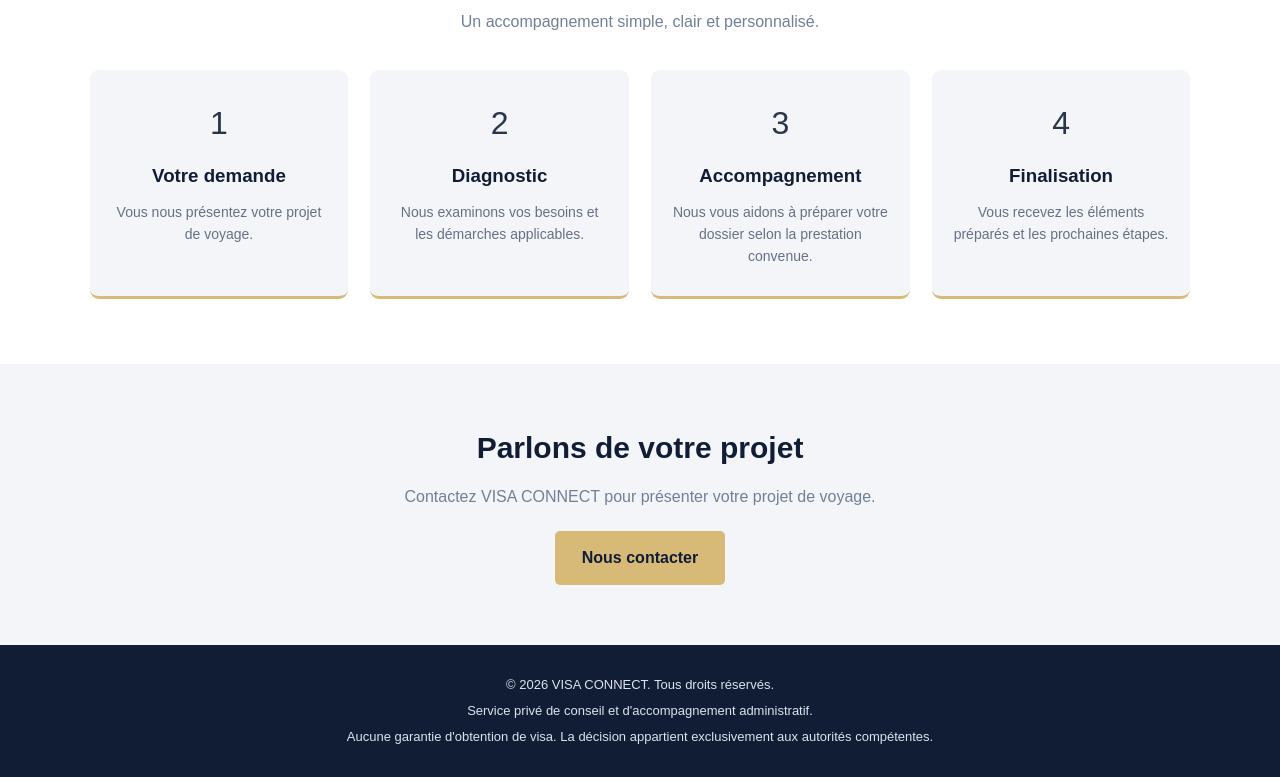
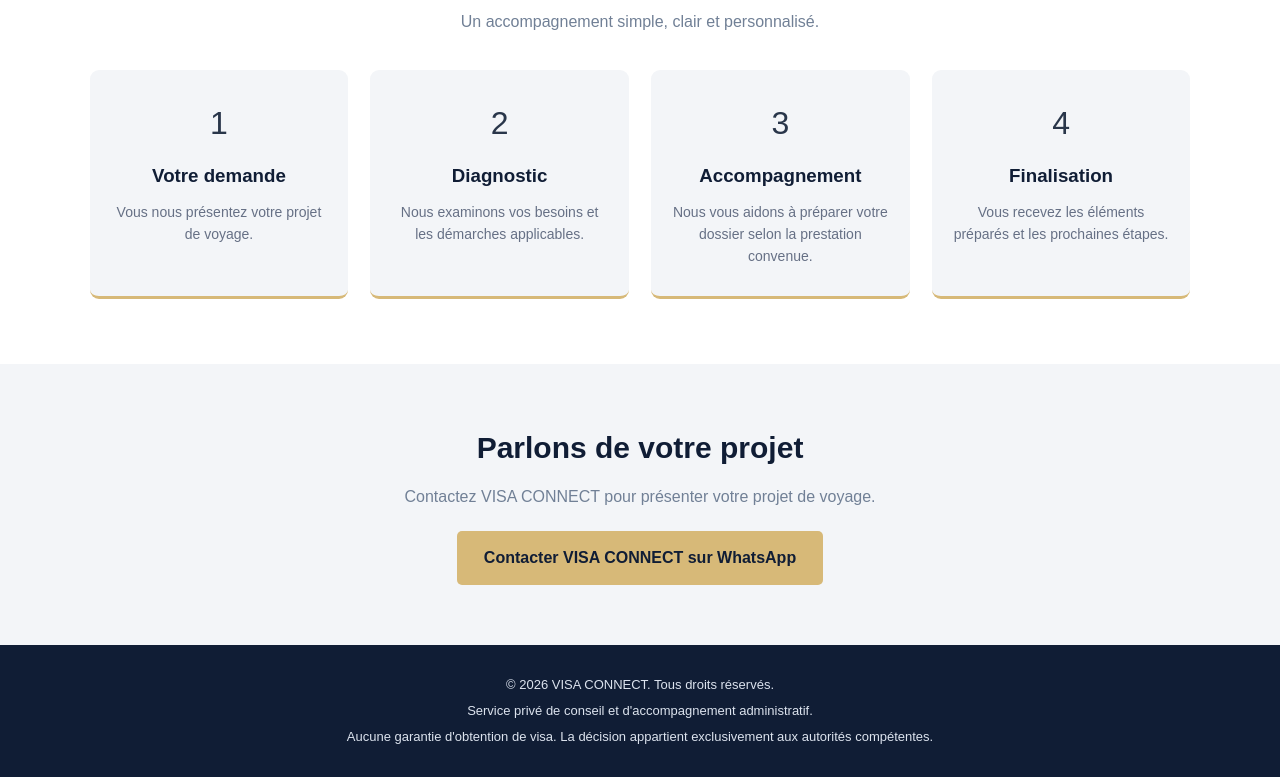
Before and after one commit to visa-connect-tunisia/visa-connect, a plain HTML site: page frontend/index.html in a window 1280 px wide. Shown: the part 2086-2863 px from the top of the page. Drawn offline with Linux system fonts and the light colour scheme.

Commit message:
Add WhatsApp contact button
Replace the email contact button with a direct WhatsApp link.
Add a pre-filled message for VISA CONNECT clients.

```diff
--- a/frontend/index.html
+++ b/frontend/index.html
@@ -384,9 +384,14 @@
       Contactez VISA CONNECT pour présenter votre projet de voyage.
     </p>
 
-    <a href="mailto:contact@visa-connect.tn" class="btn">
-      Nous contacter
-    </a>
+
+<a href="https://wa.me/21694182441?text=Bonjour%2C%20je%20souhaite%20obtenir%20des%20renseignements%20sur%20vos%20services%20de%20visa."
+   class="btn"
+   target="_blank"
+   rel="noopener noreferrer">
+  Contacter VISA CONNECT sur WhatsApp
+</a>
+
   </section>
 
 </main>
```
